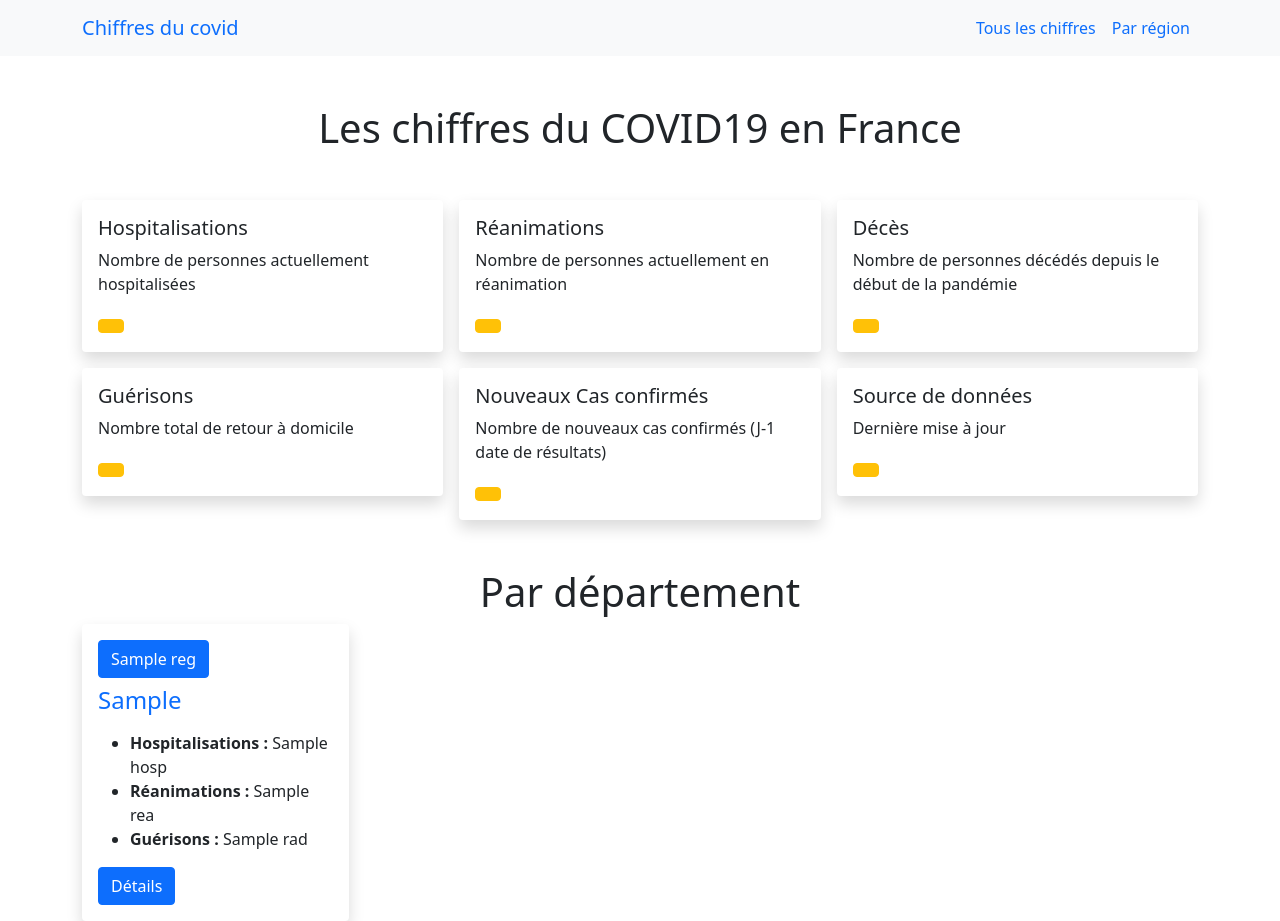
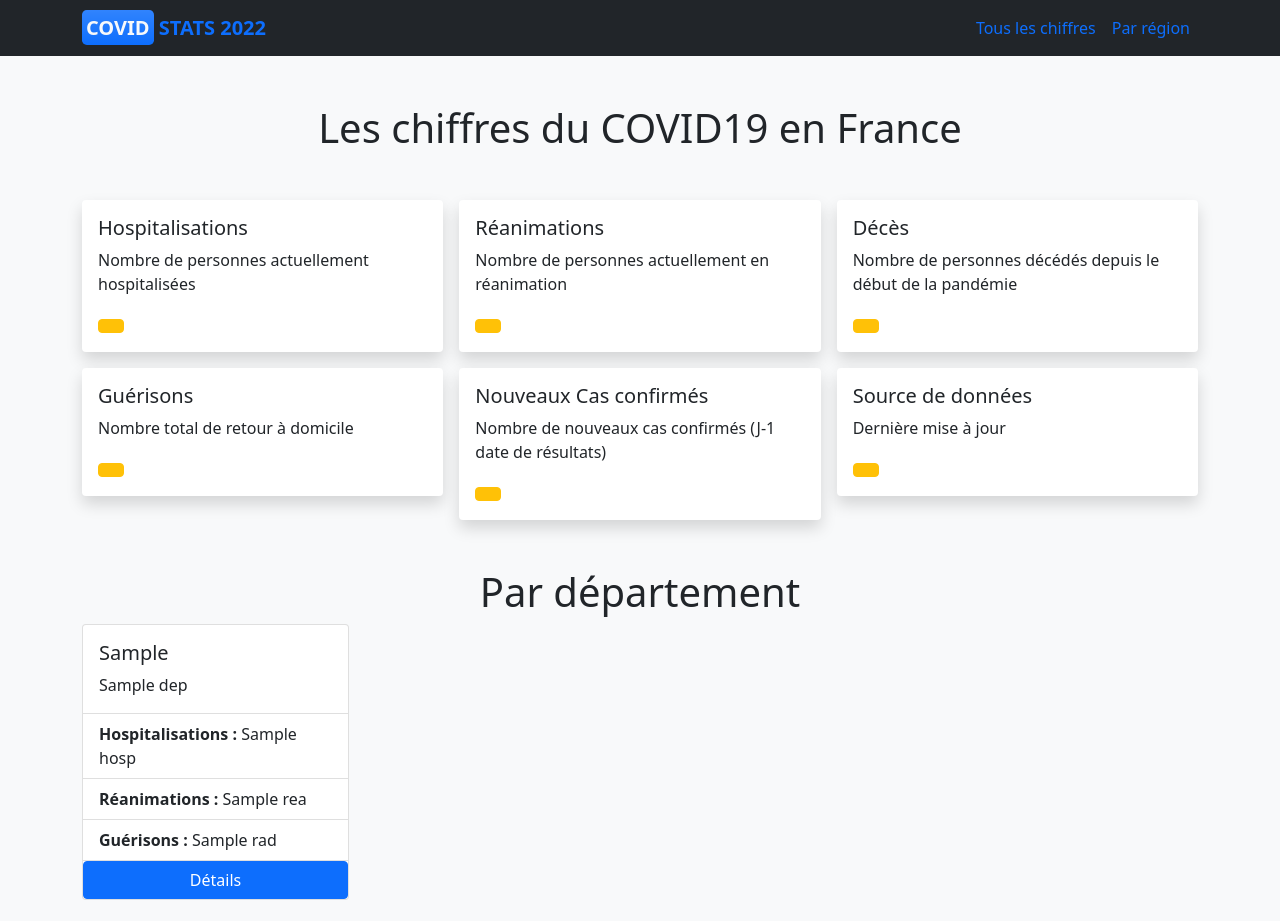
Before and after one commit to glucinium/CovidStat, a Symfony app: template templates/home/index.html.twig in a window 1280 px wide. After the commit the page ends 900 px from the top, so only its background shows below. Run offline with Twig, Linux system fonts and the light colour scheme; the template is opened without the code that fills it: most values are stand-ins (such as "Sample title", 1, 10 or a date in 2020); some libraries are stand-ins or nearby versions.

Commit message:
Maj stats and home Template

```diff
--- a/src/Controller/DepartementController.php
+++ b/src/Controller/DepartementController.php
@@ -22,7 +22,7 @@ class DepartementController extends AbstractController
         $rea = [];
 
         for ($i = 1; $i < 8; ++$i) {
-            $date = new DateTime('- '.$i.' day');
+            $date = new DateTime('- '.$i.' month');
             $datas = $callApiService->getDataByDepartmentByDate($department, $date->format('d-m-Y'));
 
             $label[] = $datas[0]['date'];
--- a/templates/base.html.twig
+++ b/templates/base.html.twig
@@ -14,12 +14,13 @@
                         <link href="https://cdn.jsdelivr.net/npm/bootstrap@5.1.3/dist/css/bootstrap.min.css" rel="stylesheet" integrity="sha384-1BmE4kWBq78iYhFldvKuhfTAU6auU8tT94WrHftjDbrCEXSU1oBoqyl2QvZ6jIW3" crossorigin="anonymous">
                 {% endblock %}
         </head>
-        <body>
+        <body class="bg-light">
                 <header class="mb-5">
-                        <nav class="navbar navbar-expand-md bg-light">
+                        <nav class="navbar navbar-expand-md bg-dark">
                                 <div class="container">
-                                        <a class="navbar-brand" href="/">
-                                                <span>Chiffres du covid</span>
+                                        <a class="navbar-brand text-uppercase fw-bold" href="#">
+                                                <span class="bg-primary bg-gradient p-1 rounded-3 text-light">COVID</span>
+                                                Stats 2022
                                         </a>
                                         <div class="navbar-collapse justify-content-end">
                                                 <ul class="navbar-nav">
--- a/templates/home/index.html.twig
+++ b/templates/home/index.html.twig
@@ -96,24 +96,33 @@
                         <div class="row gy-3 gx-3">
                                 {% for departement in departements %}
                                         <div class="col-12 col-md-3 data-source">
-                                        <div class="card shadow border-0">
+                                                <div class="card">
                                                         <div class="card-body">
-                                                        <h5 class="card-title btn btn-primary">{{ departement.reg }}</h5>
-                                                        <h4 class="sous-titre text-primary">{{ departement.lib_dep }}</h4>
+                                                                <h5 class="card-title">{{ departement.lib_dep }}</h5>
                                                                 <p class="card-text">
-                                                                <ul>
-                                                                    <li><strong class="">Hospitalisations :</strong> {{ departement.hosp }}</li>
-                                                                    <li><strong class="">Réanimations : </strong> {{ departement.rea }}</li>
-                                                                    <li><strong class="">Guérisons : </strong> {{ departement.rad }}</li>
+                                                                        {{ departement.dep }}
+                                                                </p>
+
+
+                                                        </div>
+                                                        <ul class="list-group list-group-flush">
+                                                                <li class="list-group-item">
+                                                                        <strong class="">Hospitalisations :</strong>
+                                                                        {{ departement.hosp }}</li>
+                                                                <li class="list-group-item">
+                                                                        <strong class="">Réanimations :
+                                                                        </strong>
+                                                                        {{ departement.rea }}</li>
+                                                                <li class="list-group-item">
+                                                                        <strong class="">Guérisons :
+                                                                        </strong>
+                                                                        {{ departement.rad }}</li>
                                                         </ul>
-                                                        </p>
-                                                        <a href="{{ path('departement', {'department': departement.lib_dep}) }}"class="btn btn-primary">Détails</a>
-                                                </div>
+                                                        <a href="{{ path('departement', {'department': departement.lib_dep}) }}" class="btn btn-primary">Détails</a>
                                                 </div>
                                         </div>
                                 {% endfor %}
                         </div>
                 </div>
         </section>
-        </div>
-{% endblock %}
+</div>{% endblock %}
```
Also changed, not shown: src/Service/ApiServiceInterface.php (added, +7 -0 lines), src/Service/GeoApiService.php (added, +13 -0 lines), src/Service/HttpApiService.php (added, +31 -0 lines). Lines whose indentation alone changed are shown as unchanged.
